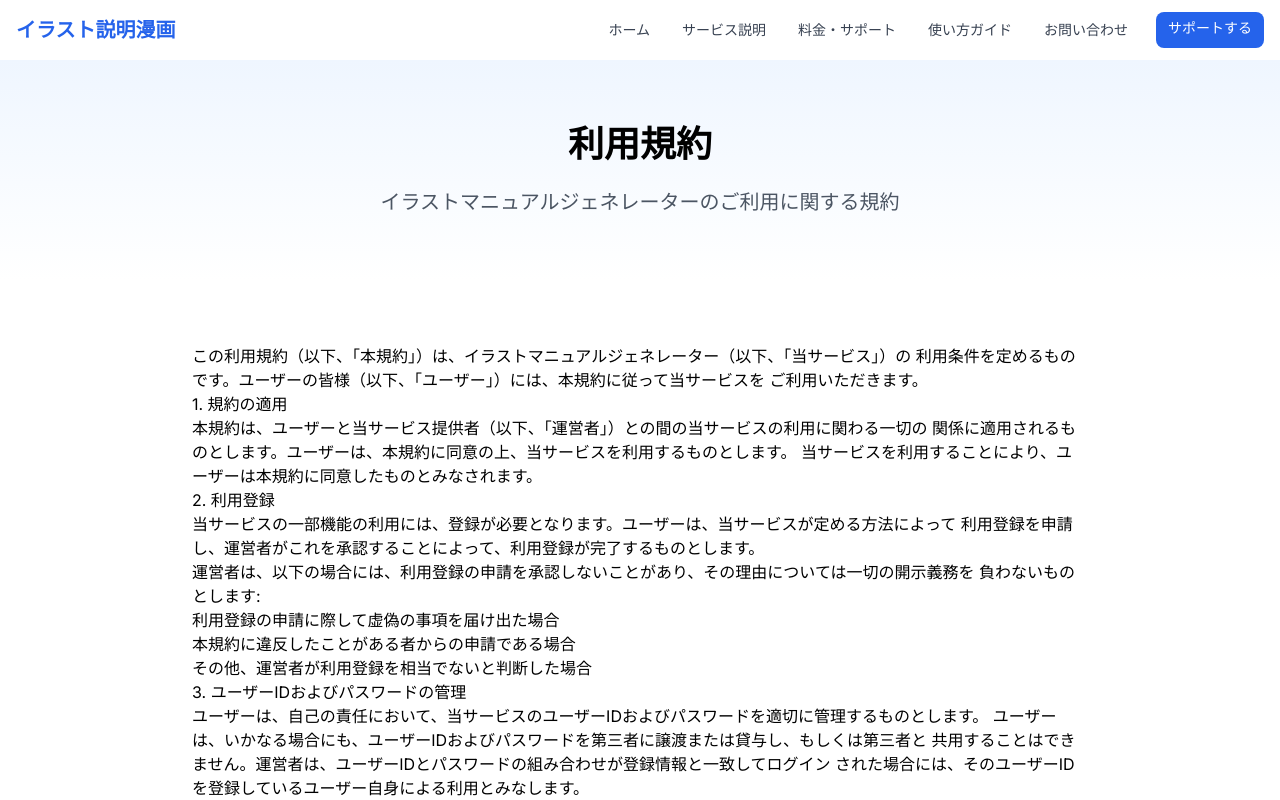
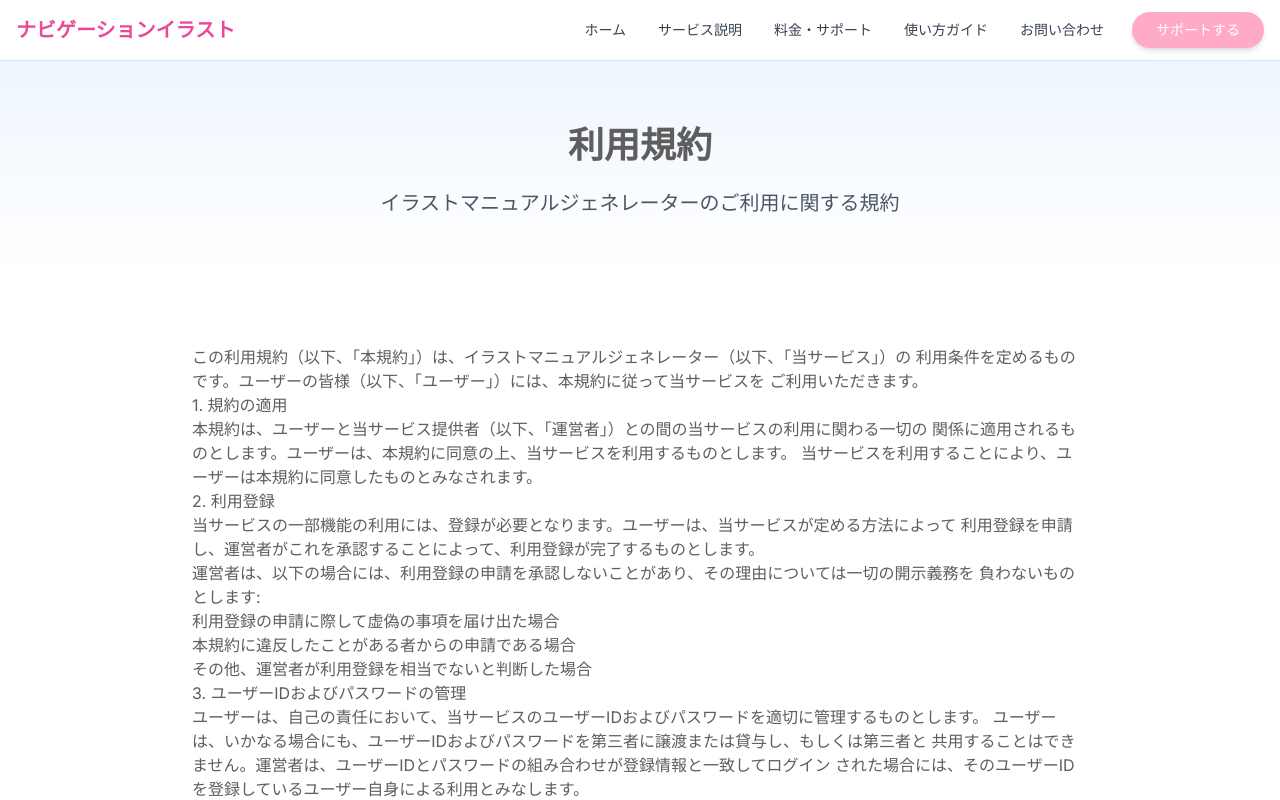
Before and after one commit to mio-github/illust-manual-generator, a Next.js app: page /terms in a window 1280 px wide. Shown: the top 800 px of the page. Built offline with nearby package versions, Linux system fonts and the light colour scheme.

Commit message:
全体のカラーをパステル調で可愛くし、「漫画」表現を「イラスト」や「ナビゲーションイラスト」に変更

```diff
--- a/app/components/ComicGenerator.tsx
+++ b/app/components/ComicGenerator.tsx
@@ -73,7 +73,7 @@ export default function ComicGenerator({ content, panelDialogues }: ComicGenerat
   // 編集モードの初期化
   useEffect(() => {
     if (isMultiPanelComic && !withText) {
-      // セリフなしのマルチパネル漫画の場合、初期吹き出し位置をデフォルト設定
+      // セリフなしのマルチパネルイラストの場合、初期吹き出し位置をデフォルト設定
       const initialBubbles: BubblePosition[] = [];
       dialogues.flat().forEach((text, i) => {
         initialBubbles.push({
@@ -269,7 +269,7 @@ export default function ComicGenerator({ content, panelDialogues }: ComicGenerat
         className="relative border-2 rounded-lg overflow-hidden mb-6 bg-white"
       >
         {isMultiPanelComic ? (
-          // マルチパネル漫画の表示（1枚の画像にすべてのコマが含まれる）
+          // マルチパネルイラストの表示（1枚の画像にすべてのコマが含まれる）
           <div className="relative">
             <div className="relative w-full h-96 md:h-[600px]">
               <Image
--- a/app/components/Footer.tsx
+++ b/app/components/Footer.tsx
@@ -2,13 +2,13 @@ import Link from 'next/link';
 
 export default function Footer() {
   return (
-    <footer className="bg-gray-800 text-white">
-      <div className="container mx-auto px-4 py-8">
+    <footer className="py-12 text-gray-700">
+      <div className="container mx-auto px-4">
         <div className="grid grid-cols-1 md:grid-cols-4 gap-8">
           <div>
-            <h3 className="text-lg font-semibold mb-4">イラスト説明漫画</h3>
-            <p className="text-gray-300 text-sm">
-              GPT-4oの力で、説明文からイラスト漫画を簡単に生成できるサービスです。
+            <h3 className="text-lg font-semibold mb-4">ナビゲーションイラスト</h3>
+            <p className="text-sm mb-4">
+              GPT-4oの力で、説明文からナビゲーションイラストを簡単に生成できるサービスです。
             </p>
           </div>
 
@@ -78,8 +78,8 @@ export default function Footer() {
           </div>
         </div>
 
-        <div className="mt-8 border-t border-gray-700 pt-6 text-sm text-gray-300">
-          <p>© 2024 イラスト説明漫画ジェネレーター. All rights reserved.</p>
+        <div className="mt-8 border-t border-gray-200 pt-6 text-sm text-gray-600">
+          <p>© 2024 ナビゲーションイラスト生成ツール. All rights reserved.</p>
         </div>
       </div>
     </footer>
--- a/app/components/Navigation.tsx
+++ b/app/components/Navigation.tsx
@@ -18,11 +18,12 @@ export default function Navigation() {
 
   return (
     <header className="bg-white shadow-sm">
-      <nav className="container mx-auto px-4 py-3">
-        <div className="flex items-center justify-between">
+      <nav className="navbar">
+        <div className="container mx-auto px-4">
+          <div className="flex justify-between items-center">
             <div className="flex items-center">
               <Link href="/" className="flex items-center">
-              <span className="text-blue-600 font-bold text-xl">イラスト説明漫画</span>
+                <span className="text-pink-500 font-bold text-xl">ナビゲーションイラスト</span>
               </Link>
             </div>
 
@@ -105,6 +106,7 @@ export default function Navigation() {
               </Link>
             </div>
           </div>
+        </div>
       </nav>
     </header>
   );
--- a/app/globals.css
+++ b/app/globals.css
@@ -3,19 +3,76 @@
 @tailwind utilities;
 
 :root {
-  --foreground-rgb: 0, 0, 0;
-  --background-start-rgb: 245, 247, 250;
-  --background-end-rgb: 255, 255, 255;
+  --primary-color: #FFAAC9; /* パステルピンク */
+  --secondary-color: #B6E5D8; /* パステルミント */
+  --accent-color: #FBE7C6; /* パステルイエロー */
+  --background-color: #FDEFF2; /* 薄いピンク */
+  --text-color: #5E5E5E; /* ソフトグレー */
+  --border-color: #D6E5FA; /* パステルブルー */
 }
 
 body {
-  color: rgb(var(--foreground-rgb));
-  background: linear-gradient(
-      to bottom,
-      transparent,
-      rgb(var(--background-end-rgb))
-    )
-    rgb(var(--background-start-rgb));
+  background-color: var(--background-color);
+  color: var(--text-color);
+}
+
+.btn-primary {
+  @apply px-6 py-2 rounded-full font-medium text-white shadow-md transition-all;
+  background-color: var(--primary-color);
+}
+
+.btn-primary:hover {
+  filter: brightness(1.1);
+}
+
+.btn-primary:disabled {
+  @apply opacity-70 cursor-not-allowed;
+  background-color: #FFCCE0;
+}
+
+.btn-secondary {
+  @apply px-4 py-2 rounded-full font-medium shadow-sm transition-all;
+  background-color: var(--secondary-color);
+  color: #4A7B6F;
+}
+
+.btn-secondary:hover {
+  filter: brightness(1.05);
+}
+
+.input-field {
+  @apply block w-full px-4 py-2 rounded-lg border focus:outline-none focus:ring-2;
+  border-color: var(--border-color);
+  background-color: white;
+}
+
+.input-field:focus {
+  @apply border-transparent;
+  box-shadow: 0 0 0 2px var(--secondary-color);
+}
+
+.card {
+  @apply rounded-xl p-6 shadow-lg border;
+  background-color: white;
+  border-color: var(--border-color);
+}
+
+/* Navbar styling */
+.navbar {
+  @apply shadow-sm py-3;
+  background-color: white;
+  border-bottom: 1px solid var(--border-color);
+}
+
+/* Footer styling */
+footer {
+  background-color: #FEF9FF;
+  border-top: 1px solid var(--border-color);
+}
+
+/* Form checkbox and radio button styles */
+.form-checkbox, .form-radio {
+  @apply rounded border-gray-300 text-pink-500 shadow-sm focus:border-pink-300 focus:ring focus:ring-offset-0 focus:ring-pink-200 focus:ring-opacity-50;
 }
 
 @layer components {
--- a/app/layout.tsx
+++ b/app/layout.tsx
@@ -7,8 +7,8 @@ import Footer from './components/Footer';
 const inter = Inter({ subsets: ['latin'] });
 
 export const metadata: Metadata = {
-  title: 'イラスト説明漫画ジェネレーター',
-  description: 'GPT-4oを使用した説明漫画の自動生成ツール',
+  title: 'ナビゲーションイラスト生成ツール',
+  description: 'GPT-4oを使用したナビゲーションイラストの自動生成ツール',
 };
 
 export default function RootLayout({
--- a/app/page.tsx
+++ b/app/page.tsx
@@ -44,14 +44,14 @@ export default function Home() {
 
       if (!response.ok) {
         const error = await response.json();
-        throw new Error(error.error || '漫画の生成中にエラーが発生しました');
+        throw new Error(error.error || 'イラストの生成中にエラーが発生しました');
       }
 
       const data = await response.json();
       setResult(data);
     } catch (err: any) {
       console.error('エラー発生:', err);
-      setError(err.message || '漫画の生成中にエラーが発生しました');
+      setError(err.message || 'イラストの生成中にエラーが発生しました');
     } finally {
       setLoading(false);
     }
@@ -116,7 +116,7 @@ export default function Home() {
                 <option value="リアル">リアル</option>
                 <option value="アニメ">アニメ</option>
                 <option value="水彩画">水彩画</option>
-                <option value="漫画">漫画</option>
+                <option value="イラスト">イラスト</option>
                 <option value="ピクセルアート">ピクセルアート</option>
               </select>
             </div>
--- /dev/null
+++ b/app/utils/openai.ts
@@ -0,0 +1,38 @@
+// 言語ごとのシステムプロンプト接頭辞
+const languagePromptPrefix = {
+  ja: 'あなたは日本語のイラスト制作のプロです。以下のタスクを日本語で行ってください。',
+  en: 'You are a professional illustration creator. Please complete the following task in English only.',
+  zh: '您是专业的插图创作者。请用中文完成以下任务。',
+  ko: '당신은 전문 일러스트 제작자입니다. 다음 작업을 한국어로만 수행해 주세요.'
+};
+
+// 正規表現のsフラグを削除し、回避策として[\s\S]*を使用
+const jsonRegex = /\[\s*\[[\s\S]*?\]\s*\]/;
+
+以下の説明に基づいて、${panelCount}コマのイラストのセリフを${languageText}で生成してください。
+
+// コンソールメッセージなどの変更
+console.log('[マルチパネルイラスト生成開始]', {
+// ...
+console.log('[マルチパネルイラスト] 生成プロンプト:', enhancedPrompt);
+// ...
+console.error('[マルチパネルイラスト生成エラー]', error);
+// ...
+return `https://placehold.co/1024x1024?text=${encodeURIComponent('イラスト生成エラー')}`;
+
+console.log('[セリフ付きイラスト生成開始]', {
+// ...
+console.log('[セリフ付きイラスト] 生成プロンプト:', enhancedPrompt);
+// ...
+console.error('[セリフ付きイラスト生成エラー]', error);
+// ...
+return `https://placehold.co/1024x1024?text=${encodeURIComponent('イラスト生成エラー')}`;
+
+// 各関数のコメントなども置き換え
+/**
+ * 1枚の画像内に複数コマのレイアウトを持つイラストを生成する関数（セリフなし）
+ */
+
+/**
+ * 1枚の画像内に複数コマのレイアウトを持つイラストを生成する関数（セリフ付き）
+ */
```
Also changed, not shown: utils/openai.ts (+19 -25 lines). Lines whose indentation alone changed are shown as unchanged.
